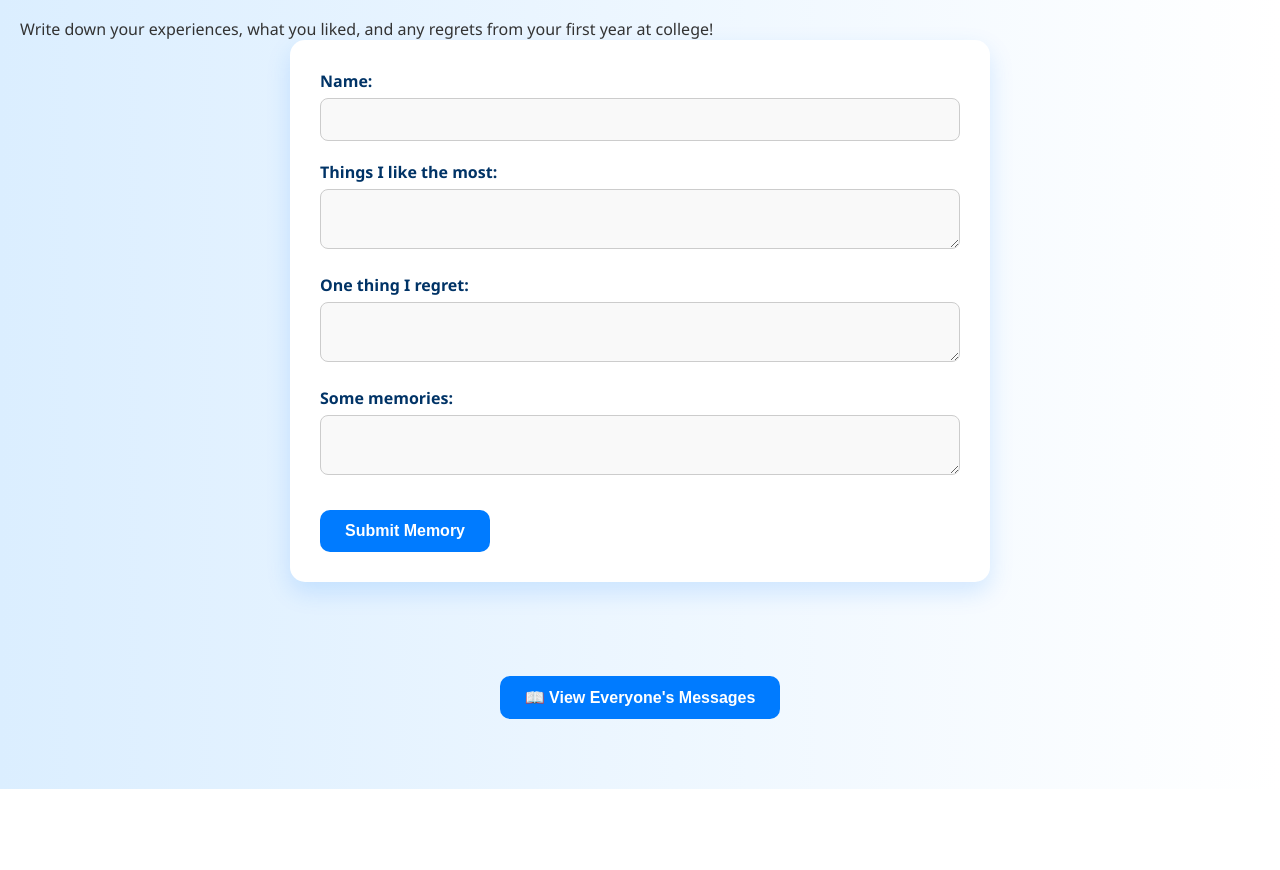
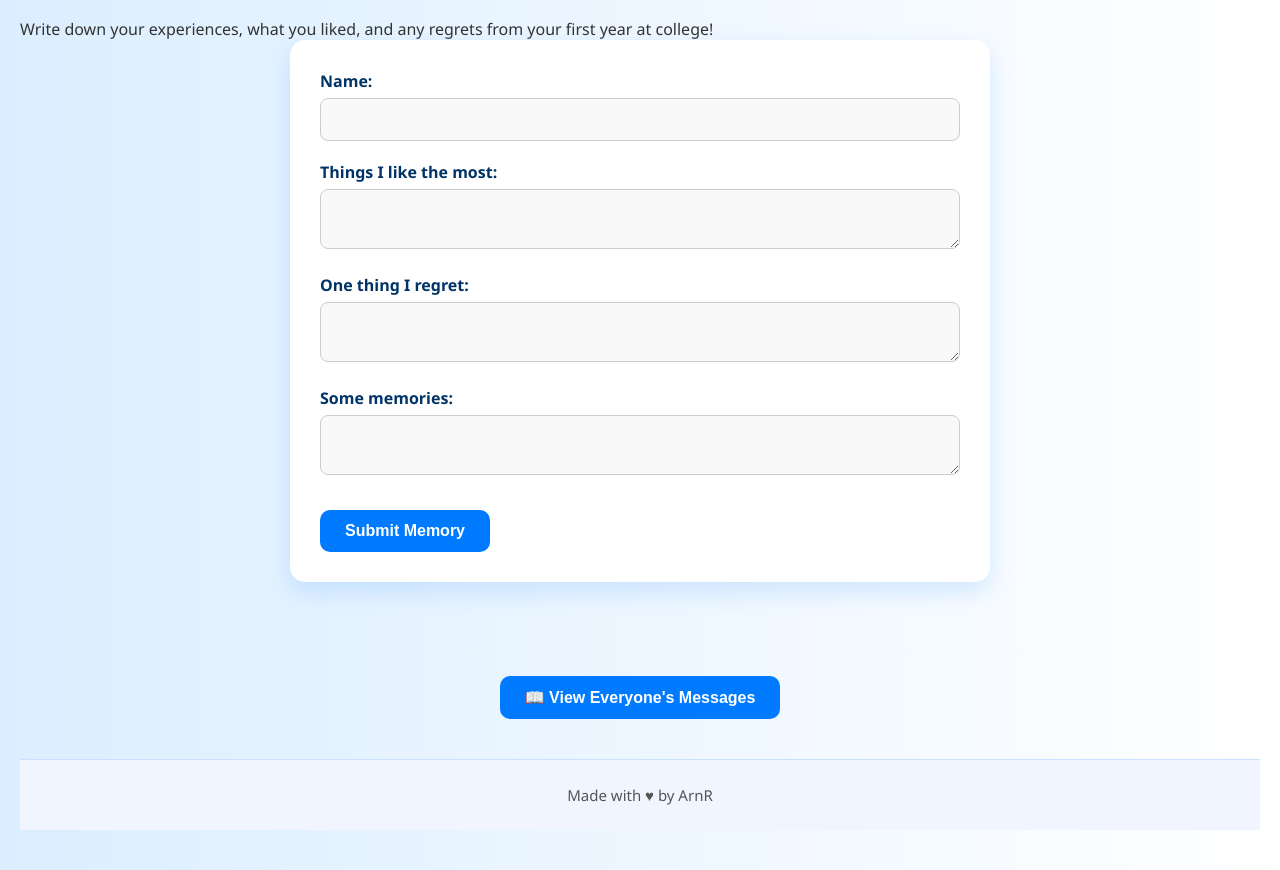
Before and after one commit to Aryan-R-18/share-memories, a website: page index.html in a window 1280 px wide. Shown: the part 110-980 px from the top of the page. Before the commit the page ends 899 px from the top, so only its background shows below. Drawn offline with Linux system fonts and the light colour scheme.

Commit message:
Updated html and css

```diff
--- a/index.html
+++ b/index.html
@@ -32,6 +32,11 @@
   <button id="viewBtn">📖 View Everyone's Messages</button>
   <div id="messages"></div>
 
+  <!-- ❤️ Footer -->
+  <footer>
+    <p>Made with &hearts; by ArnR</p>
+  </footer>
+
   <script type="module" src="script.js"></script>
 </body>
 </html>
--- a/style.css
+++ b/style.css
@@ -116,6 +116,23 @@
     font-size: 15.5px;
   }
 
+  /* Footer Styles */
+footer {
+    text-align: center;
+    padding: 25px 10px;
+    font-size: 15px;
+    color: #555;
+    background-color: #f1f5ff;
+    border-top: 1px solid #cce0ff;
+    margin-top: 40px;
+    font-weight: 500;
+  }
+
+  footer p {
+    margin: 0;
+  }
+
+
   /* Animations */
   @keyframes fadeIn {
     from {
```
